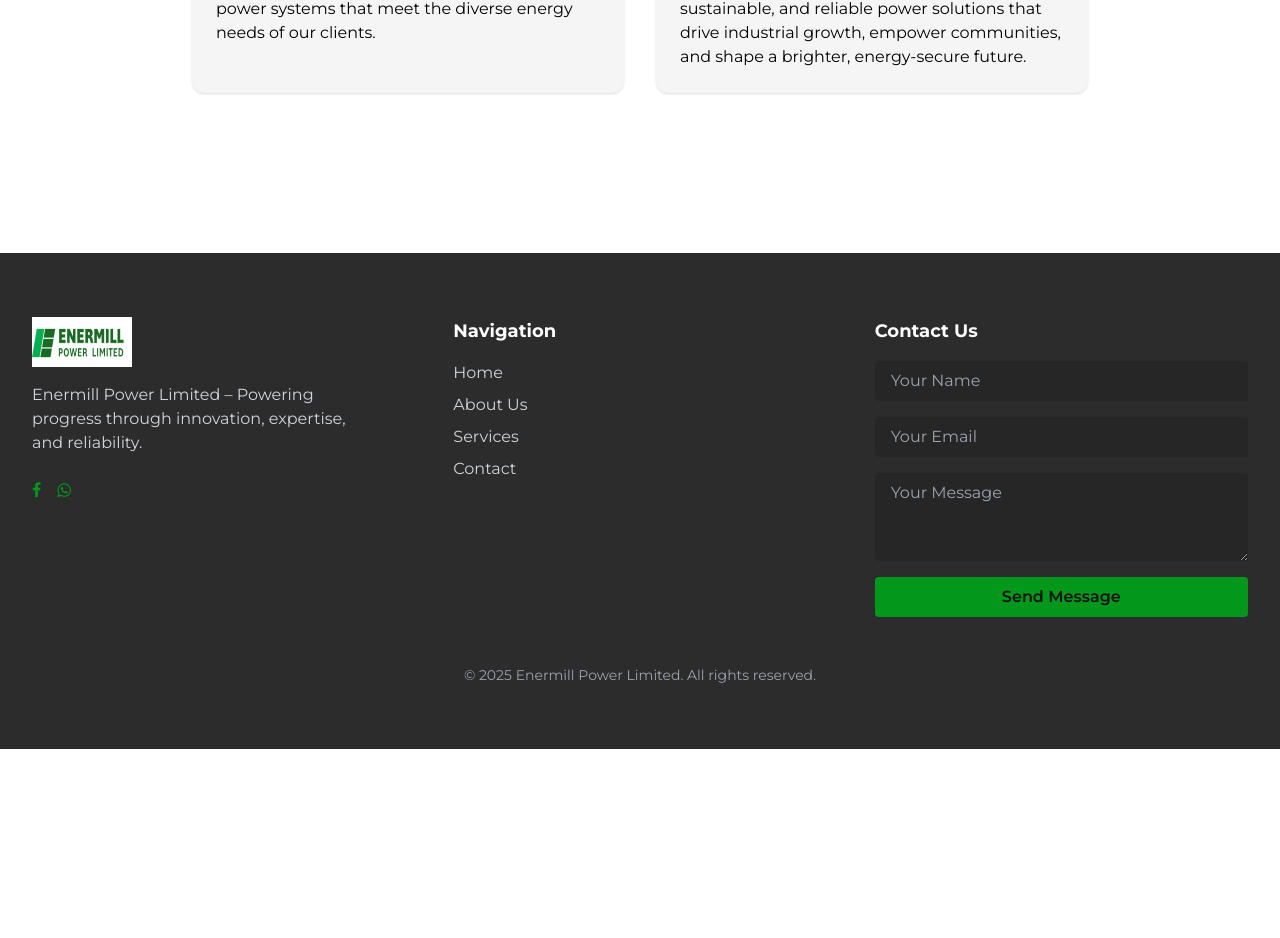
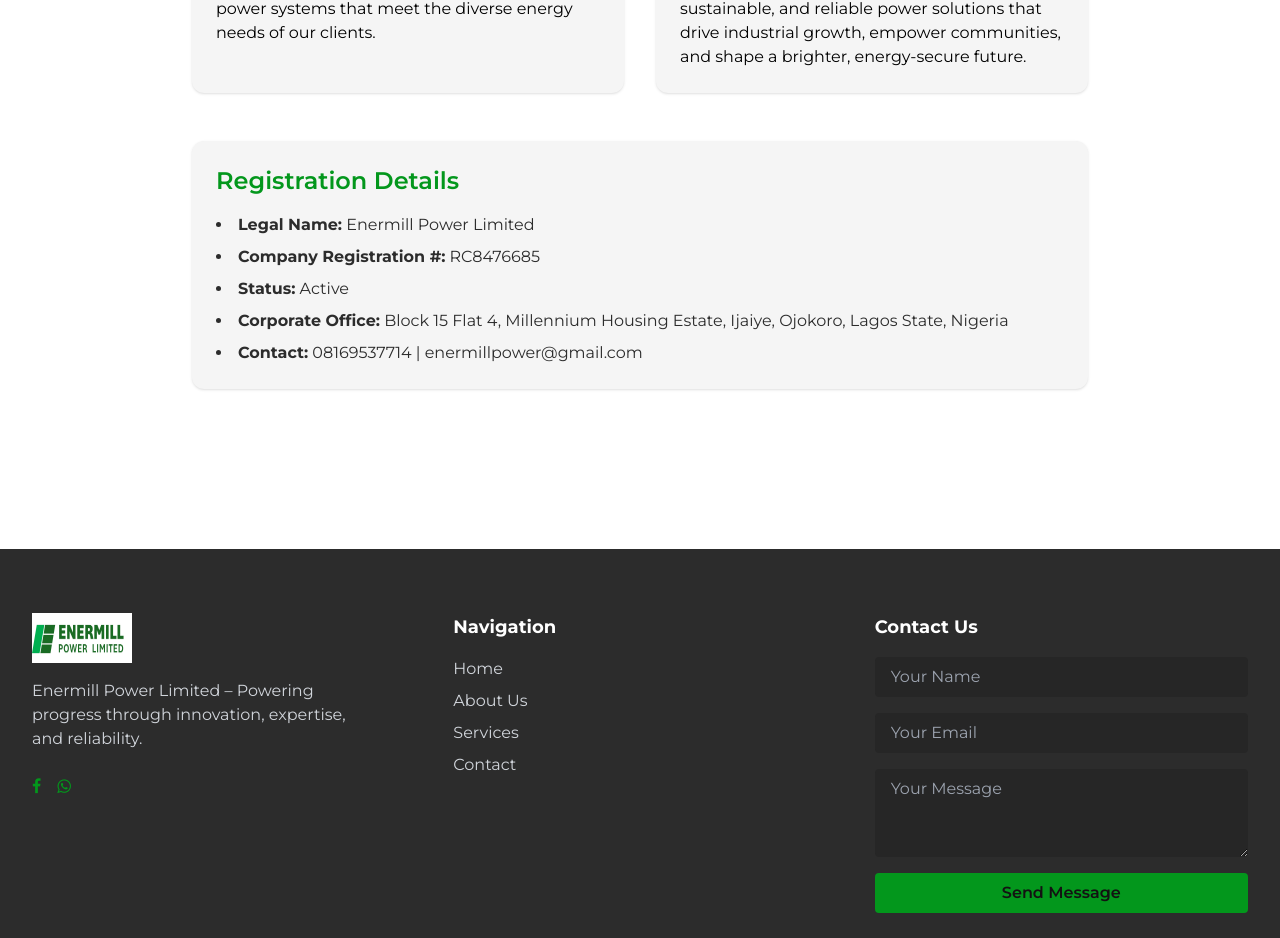
Before and after one commit to Osemensilas/enermill, a Next.js app: page /about in a window 1280 px wide. Shown: the part 911-1849 px from the top of the page. Before the commit the page ends 1660 px from the top, so only its background shows below. Built offline with nearby package versions, Linux system fonts and the light colour scheme.

Commit message:
New Commit

```diff
--- a/pages/about.jsx
+++ b/pages/about.jsx
@@ -42,6 +42,16 @@
                         </p>
                     </div>
                 </div>
+                <div className="mt-12 w-full max-w-4xl bg-neutral-100 rounded-xl shadow p-6">
+                    <h2 className="text-primary text-2xl font-semibold mb-4">Registration Details</h2>
+                    <ul className="text-neutralDark list-disc list-inside space-y-2">
+                        <li><strong>Legal Name:</strong> Enermill Power Limited</li>
+                        <li><strong>Company Registration #:</strong> RC8476685</li>
+                        <li><strong>Status:</strong> Active</li>
+                        <li><strong>Corporate Office:</strong> Block 15 Flat 4, Millennium Housing Estate, Ijaiye, Ojokoro, Lagos State, Nigeria</li>
+                        <li><strong>Contact:</strong> 08169537714 | enermillpower@gmail.com</li>
+                    </ul>
+                </div>
             </section>
         </>
     );
```
